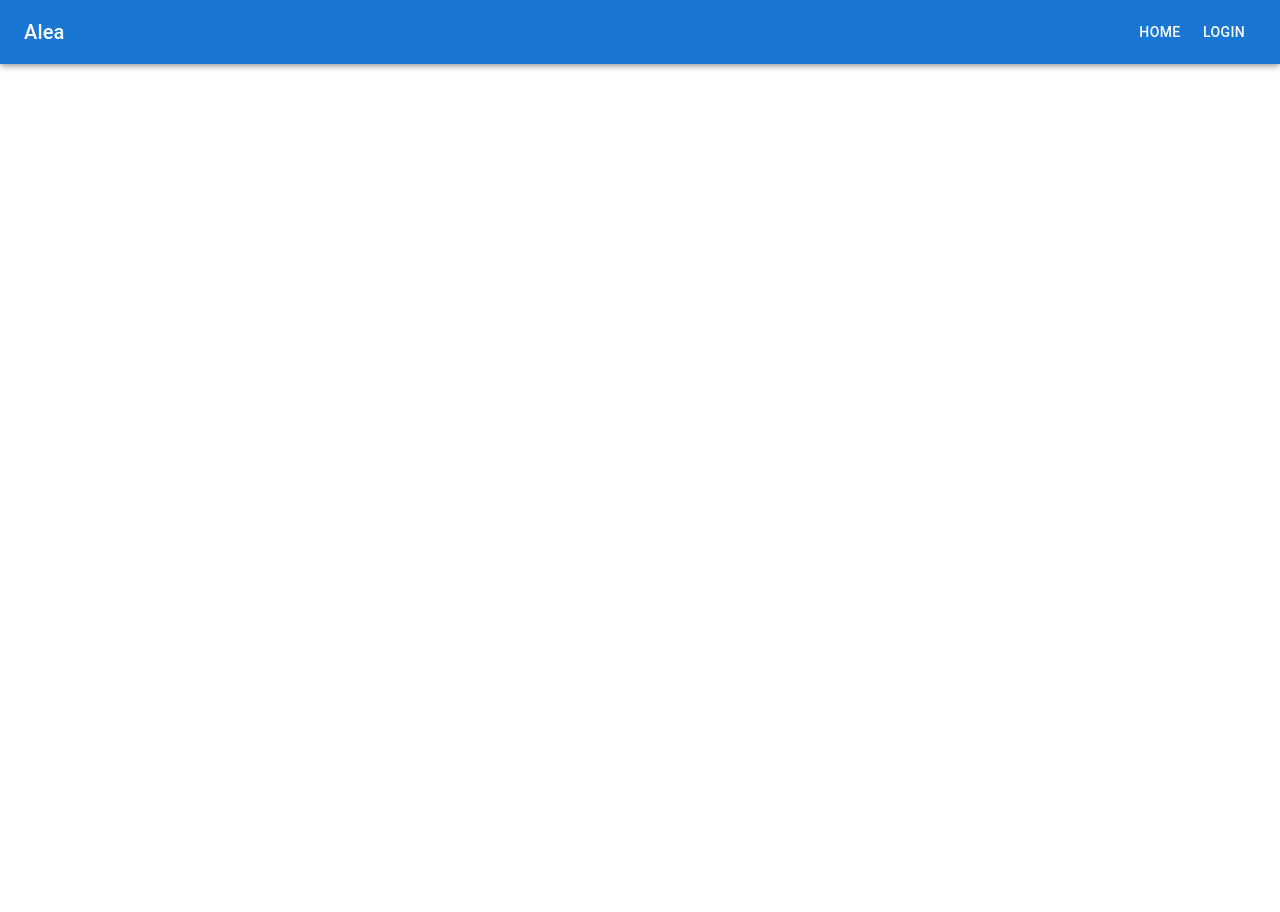
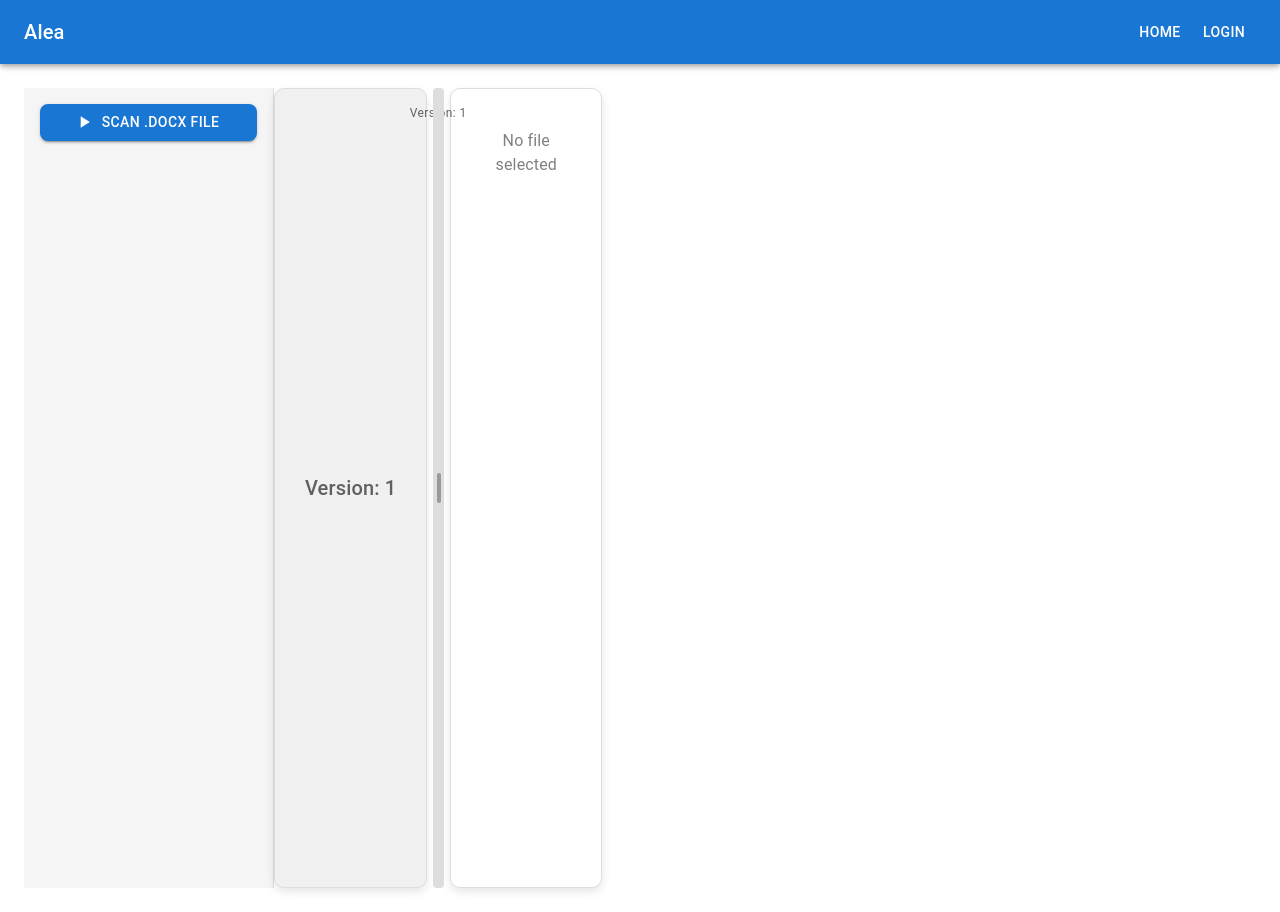
Before and after one commit to mihir2310/gamblingregulatory, a React (Vite) app in the folder FRONTEND/: page /dashboard/1/1/1 in a window 1280 px wide. Before the commit this address had no page. Before the commit the page ends 800 px from the top, so only its background shows below. Built offline with nearby package versions, Linux system fonts and the light colour scheme.

Commit message:
Fixed slight routing error.

```diff
--- a/FRONTEND/src/App.jsx
+++ b/FRONTEND/src/App.jsx
@@ -5,7 +5,7 @@ import Home from './pages/Home';
 import Dashboard from './pages/Dashboard';
 import Login from './pages/Login';
 import Filepage from './pages/Filepage';
-import Version from './pages/Version';  // Import the new Version page
+import Version from './pages/Version';
 
 function App() {
   const [isAuthenticated, setIsAuthenticated] = useState(false);
@@ -56,8 +56,9 @@ function App() {
           <Route path="/" element={<Home />} />
           <Route path="/login" element={<Login onLogin={handleLogin} />} />
           <Route path="/dashboard" element={isAuthenticated ? <Dashboard /> : <Login onLogin={handleLogin} />} />
-          <Route path="/dashboard/:fileName" element={<Filepage />} />
-          <Route path="/dashboard/:fileName/version" element={<Version />} /> {/* New route for Version */}
+          <Route path="/dashboard/:project_name" element={<Filepage />} />
+          <Route path="/dashboard/:project_name/:fileName" element={<Filepage />} />
+          <Route path="/dashboard/:project_name/:fileName/:version" element={<Version />} />
         </Routes>
       </Box>
     </Router>
--- a/FRONTEND/src/pages/Filepage.jsx
+++ b/FRONTEND/src/pages/Filepage.jsx
@@ -10,17 +10,18 @@ import {
   ListItemText,
 } from '@mui/material';
 import { Close as CloseIcon, PlayArrow as PlayArrowIcon } from '@mui/icons-material';
-import { useParams, Link } from 'react-router-dom';
+import { useParams, Link, useNavigate } from 'react-router-dom';
 import { useState, useRef, useEffect } from 'react';
 import mammoth from 'mammoth';
 
 const Filepage = () => {
-  const { fileName } = useParams();
+  const { project_name, fileName } = useParams();
   const [uploadedFiles, setUploadedFiles] = useState([]);
   const [selectedFileContent, setSelectedFileContent] = useState('');
-  const [resizeRatio, setResizeRatio] = useState(0.5); // 50% for each section
+  const [resizeRatio, setResizeRatio] = useState(0.5);
   const containerRef = useRef(null);
   const isDraggingRef = useRef(false);
+  const navigate = useNavigate();
 
   const handleFileUpload = async (event) => {
     const file = event.target.files[0];
@@ -30,6 +31,7 @@ const Filepage = () => {
           const content = await readDocxFile(file);
           setUploadedFiles((prevFiles) => [file, ...prevFiles].slice(0, 10));
           setSelectedFileContent(content);
+          navigate(`/dashboard/${encodeURIComponent(project_name)}/${encodeURIComponent(file.name)}`);
         } else {
           alert('This file has already been uploaded.');
         }
@@ -48,54 +50,30 @@ const Filepage = () => {
   const handleFileSelect = async (file) => {
     const content = await readDocxFile(file);
     setSelectedFileContent(content);
+    navigate(`/dashboard/${encodeURIComponent(project_name)}/${encodeURIComponent(file.name)}`);
   };
 
   const handleFileRemove = (fileToRemove) => {
-    // Remove the file from the uploaded files list
     setUploadedFiles((prevFiles) => prevFiles.filter((file) => file.name !== fileToRemove.name));
 
-    // Clear the selected file content if it's the currently displayed file
     if (selectedFileContent && fileToRemove.name === fileName) {
       setSelectedFileContent('');
+      navigate(`/dashboard/${encodeURIComponent(project_name)}`);
     }
   };
 
-  const handleResizeStart = (e) => {
-    e.preventDefault();
-    isDraggingRef.current = true;
-    document.addEventListener('mousemove', handleResize);
-    document.addEventListener('mouseup', handleResizeEnd);
-  };
-
-  const handleResize = (e) => {
-    if (!isDraggingRef.current || !containerRef.current) return;
-
-    const containerRect = containerRef.current.getBoundingClientRect();
-    const relativeX = e.clientX - containerRect.left;
-    const containerWidth = containerRect.width;
-
-    let newRatio = relativeX / containerWidth;
-    newRatio = Math.max(0.1, Math.min(0.9, newRatio));
-
-    setResizeRatio(newRatio);
-  };
-
-  const handleResizeEnd = () => {
-    isDraggingRef.current = false;
-    document.removeEventListener('mousemove', handleResize);
-    document.removeEventListener('mouseup', handleResizeEnd);
-  };
-
   useEffect(() => {
-    return () => {
-      document.removeEventListener('mousemove', handleResize);
-      document.removeEventListener('mouseup', handleResizeEnd);
-    };
-  }, []);
+    if (fileName) {
+      const selectedFile = uploadedFiles.find((file) => file.name === fileName);
+      if (selectedFile) {
+        readDocxFile(selectedFile).then(setSelectedFileContent);
+      }
+    }
+  }, [fileName, uploadedFiles]);
 
   return (
-    <Box sx={{ display: 'flex', height: '100vh', width: '180vh'}}>
-      {/* Sidebar - Fixed width */}
+    <Box sx={{ display: 'flex', height: '100vh', width: '180vh' }}>
+      {/* Sidebar */}
       <Box
         sx={{
           width: '250px',
@@ -129,7 +107,7 @@ const Filepage = () => {
               <ListItem key={index} disablePadding>
                 <ListItemButton>
                   <Link
-                    to={`/dashboard/${encodeURIComponent(file.name)}`}
+                    to={`/dashboard/${encodeURIComponent(project_name)}/${encodeURIComponent(file.name)}`}
                     style={{ textDecoration: 'none', color: 'inherit', flexGrow: 1 }}
                     onClick={() => handleFileSelect(file)}
                   >
@@ -149,7 +127,7 @@ const Filepage = () => {
         </Stack>
       </Box>
 
-      {/* Main Content - Full Width */}
+      {/* Main Content */}
       <Box
         ref={containerRef}
         sx={{
@@ -185,35 +163,10 @@ const Filepage = () => {
           </Typography>
         </Box>
 
-        {/* Resizer Handle */}
-        <Box
-          sx={{
-            width: '12px',
-            cursor: 'col-resize',
-            backgroundColor: '#ddd',
-            borderRadius: '4px',
-            zIndex: 10,
-            display: 'flex',
-            justifyContent: 'center',
-            alignItems: 'center',
-            '&:hover': {
-              backgroundColor: '#bbb',
-            },
-            '&::after': {
-              content: '""',
-              height: '30px',
-              width: '4px',
-              backgroundColor: '#999',
-              borderRadius: '2px',
-            }
-          }}
-          onMouseDown={handleResizeStart}
-        />
-
         {/* Editable DOCX Preview */}
         <Box
           sx={{
-            width: `${(1 - resizeRatio) * 100}%`,  // Adjust width dynamically
+            width: `${(1 - resizeRatio) * 100}%`,
             border: '1px solid #ddd',
             borderRadius: '10px',
             padding: '24px',
--- a/FRONTEND/src/pages/Version.jsx
+++ b/FRONTEND/src/pages/Version.jsx
@@ -1,14 +1,253 @@
-import { Box, Typography } from '@mui/material';
-import { useParams } from 'react-router-dom';
+import {
+    Typography,
+    Box,
+    Button,
+    Stack,
+    IconButton,
+    List,
+    ListItem,
+    ListItemButton,
+    ListItemText,
+  } from '@mui/material';
+  import { Close as CloseIcon, PlayArrow as PlayArrowIcon } from '@mui/icons-material';
+  import { useParams, Link, useNavigate } from 'react-router-dom';
+  import { useState, useRef, useEffect } from 'react';
+  import mammoth from 'mammoth';
 
   const Version = () => {
-  const { fileName } = useParams();
+    const { project_name, fileName, version } = useParams();
+    const [uploadedFiles, setUploadedFiles] = useState([]);
+    const [selectedFileContent, setSelectedFileContent] = useState('');
+    const [resizeRatio, setResizeRatio] = useState(0.50); // 50% for each section
+    const containerRef = useRef(null);
+    const isDraggingRef = useRef(false);
+    const navigate = useNavigate();
 
-  // You can display versioning information or any other details related to the document here
+    const handleFileUpload = async (event) => {
+      const file = event.target.files[0];
+      if (file) {
+        if (file.name.endsWith('.docx')) {
+          if (!uploadedFiles.some((uploadedFile) => uploadedFile.name === file.name)) {
+            const content = await readDocxFile(file);
+            setUploadedFiles((prevFiles) => [file, ...prevFiles].slice(0, 10));
+            setSelectedFileContent(content);
+            navigate(`/dashboard/${encodeURIComponent(project_name)}/${encodeURIComponent(file.name)}`);
+          } else {
+            alert('This file has already been uploaded.');
+          }
+        } else {
+          alert('Please upload a .docx file.');
+        }
+      }
+    };
+
+    const readDocxFile = async (file) => {
+      const arrayBuffer = await file.arrayBuffer();
+      const { value } = await mammoth.convertToHtml({ arrayBuffer });
+      return value;
+    };
+
+    const handleFileSelect = async (file) => {
+      const content = await readDocxFile(file);
+      setSelectedFileContent(content);
+      navigate(`/dashboard/${encodeURIComponent(project_name)}/${encodeURIComponent(file.name)}`);
+    };
+
+    const handleFileRemove = (fileToRemove) => {
+      setUploadedFiles((prevFiles) => prevFiles.filter((file) => file.name !== fileToRemove.name));
+      if (selectedFileContent && fileToRemove.name === fileName) {
+        setSelectedFileContent('');
+        navigate(`/dashboard/${encodeURIComponent(project_name)}`);
+      }
+    };
+
+    const handleResizeStart = (e) => {
+      e.preventDefault();
+      isDraggingRef.current = true;
+      document.addEventListener('mousemove', handleResize);
+      document.addEventListener('mouseup', handleResizeEnd);
+    };
+
+    const handleResize = (e) => {
+      if (!isDraggingRef.current || !containerRef.current) return;
+
+      const containerRect = containerRef.current.getBoundingClientRect();
+      const relativeX = e.clientX - containerRect.left;
+      const containerWidth = containerRect.width;
+
+      let newRatio = relativeX / containerWidth;
+      newRatio = Math.max(0.1, Math.min(0.9, newRatio));
+
+      setResizeRatio(newRatio);
+    };
+
+    const handleResizeEnd = () => {
+      isDraggingRef.current = false;
+      document.removeEventListener('mousemove', handleResize);
+      document.removeEventListener('mouseup', handleResizeEnd);
+    };
+
+    useEffect(() => {
+      return () => {
+        document.removeEventListener('mousemove', handleResize);
+        document.removeEventListener('mouseup', handleResizeEnd);
+      };
+    }, []);
+
+    useEffect(() => {
+      if (fileName) {
+        const selectedFile = uploadedFiles.find((file) => file.name === fileName);
+        if (selectedFile) {
+          readDocxFile(selectedFile).then(setSelectedFileContent);
+        }
+      }
+    }, [fileName, uploadedFiles]);
+
     return (
-    <Box sx={{ padding: 3 }}>
-      <Typography variant="h4">Version of {fileName}</Typography>
-      <Typography variant="body1">This is the version page for the document: {fileName}</Typography>
+      <Box sx={{ display: 'flex', height: '100vh', width: '100%' }}>
+        {/* Sidebar - Fixed width */}
+        <Box
+          sx={{
+            width: '250px',
+            flexShrink: 0,
+            backgroundColor: '#f5f5f5',
+            padding: 2,
+            display: 'flex',
+            flexDirection: 'column',
+            overflowY: 'auto',
+            borderRight: '1px solid #ddd',
+          }}
+        >
+          <Stack spacing={2}>
+            <Button
+              variant="contained"
+              startIcon={<PlayArrowIcon />}
+              component="label"
+              sx={{ borderRadius: '8px' }}
+            >
+              Scan .docx File
+              <input
+                type="file"
+                hidden
+                accept=".docx"
+                onChange={handleFileUpload}
+              />
+            </Button>
+
+            <List>
+              {uploadedFiles.map((file, index) => (
+                <ListItem key={index} disablePadding>
+                  <ListItemButton>
+                    <Link
+                      to={`/dashboard/${encodeURIComponent(project_name)}/${encodeURIComponent(file.name)}`}
+                      style={{ textDecoration: 'none', color: 'inherit', flexGrow: 1 }}
+                      onClick={() => handleFileSelect(file)}
+                    >
+                      <ListItemText primary={file.name} />
+                    </Link>
+                    <IconButton
+                      edge="end"
+                      color="error"
+                      onClick={() => handleFileRemove(file)}
+                    >
+                      <CloseIcon />
+                    </IconButton>
+                  </ListItemButton>
+                </ListItem>
+              ))}
+            </List>
+          </Stack>
+        </Box>
+
+        {/* Main Content - Full Width */}
+        <Box
+          ref={containerRef}
+          sx={{
+            display: 'flex',
+            height: '100vh',
+            flexGrow: 1,
+            position: 'relative',
+          }}
+        >
+          {/* Version Name */}
+          <Typography
+            variant="caption"
+            color="textSecondary"
+            sx={{
+              position: 'absolute',
+              top: 16,
+              left: '50%',
+              transform: 'translateX(-50%)',
+              zIndex: 10,
+              textAlign: 'center',
+            }}
+          >
+            Version: {version}
+          </Typography>
+
+          {/* Placeholder Box */}
+          <Box
+            sx={{
+              width: `${resizeRatio * 100}%`,
+              display: 'flex',
+              justifyContent: 'center',
+              alignItems: 'center',
+              border: '1px solid #ddd',
+              borderRadius: '10px',
+              padding: '24px',
+              backgroundColor: '#f0f0f0',
+              overflowY: 'auto',
+              boxShadow: '0px 4px 10px rgba(0, 0, 0, 0.1)',
+              marginRight: '6px',
+            }}
+          >
+            <Typography variant="h6" color="textSecondary">
+              Version: {version}
+            </Typography>
+          </Box>
+
+          {/* Resizer Handle */}
+          <Box
+            sx={{
+              width: '12px',
+              cursor: 'col-resize',
+              backgroundColor: '#ddd',
+              borderRadius: '4px',
+              zIndex: 10,
+              display: 'flex',
+              justifyContent: 'center',
+              alignItems: 'center',
+              '&:hover': {
+                backgroundColor: '#bbb',
+              },
+              '&::after': {
+                content: '""',
+                height: '30px',
+                width: '4px',
+                backgroundColor: '#999',
+                borderRadius: '2px',
+              },
+            }}
+            onMouseDown={handleResizeStart}
+          />
+
+          {/* Editable DOCX Preview */}
+          <Box
+            sx={{
+              flexGrow: 1,
+              border: '1px solid #ddd',
+              borderRadius: '10px',
+              padding: '24px',
+              backgroundColor: '#fff',
+              overflowY: 'auto',
+              boxShadow: '0px 4px 10px rgba(0, 0, 0, 0.1)',
+              marginLeft: '6px',
+            }}
+            contentEditable
+            suppressContentEditableWarning
+            dangerouslySetInnerHTML={{ __html: selectedFileContent || '<p style="color:gray; text-align:center;">No file selected</p>' }}
+          />
+        </Box>
       </Box>
     );
   };
```
Lines whose indentation alone changed are shown as unchanged.
